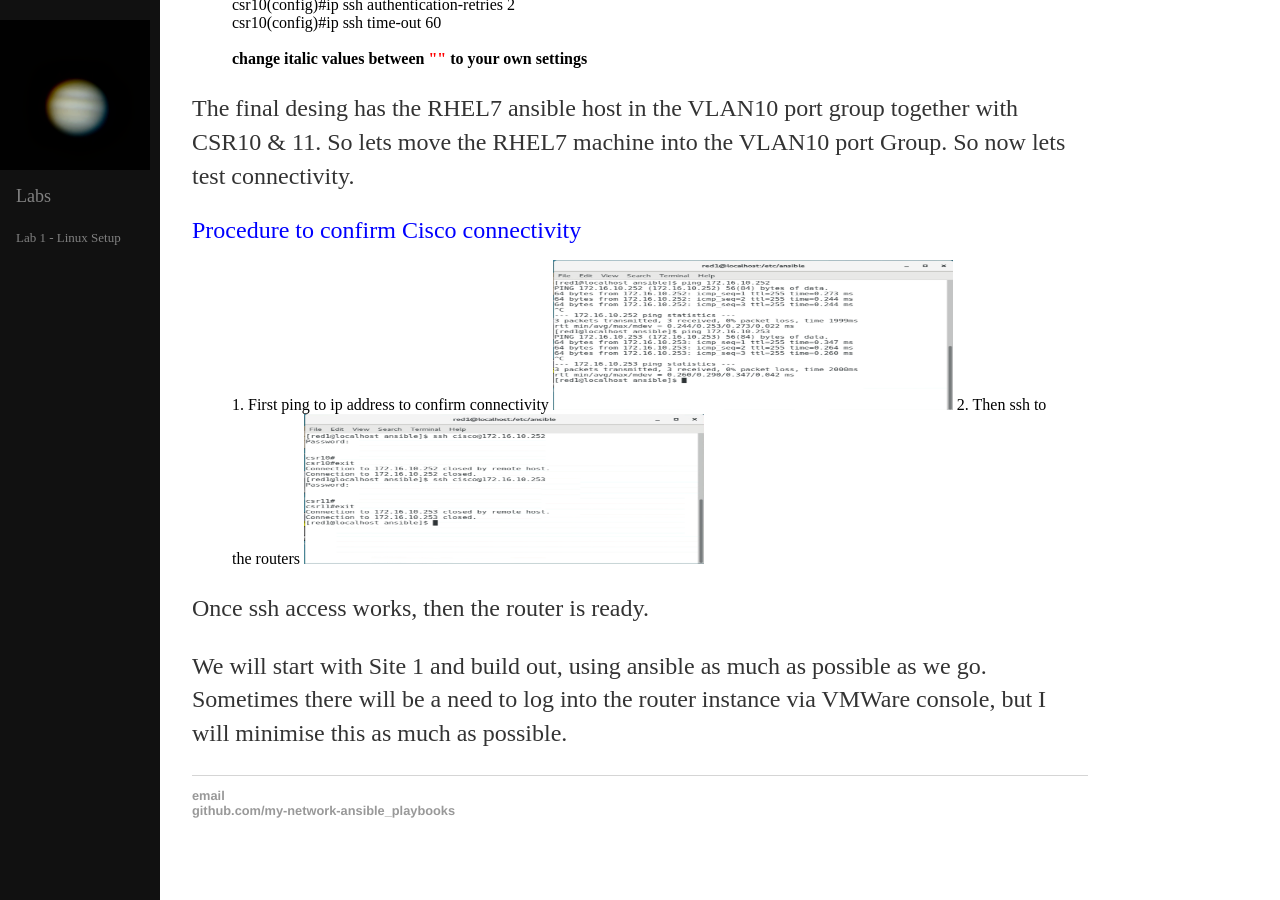
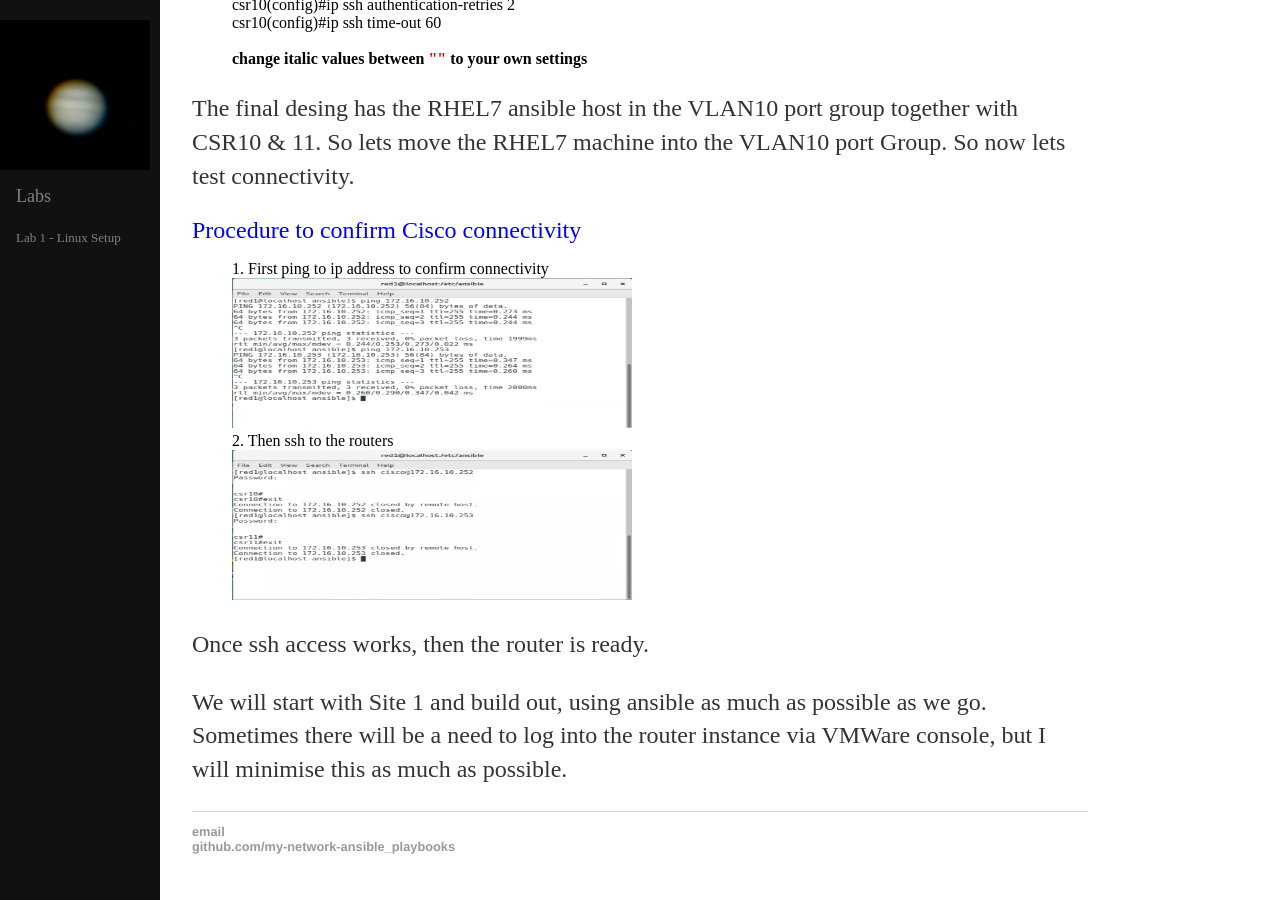
Before and after one commit to craigeowen/craigeowen.github.io, a Jekyll site: the page built from _posts/2018-04-20-Cisco-Router-Setup.md, in a window 1280 px wide and 900 px high, scrolled down 1512 px. Built offline with Jekyll 4.4.1, drawn with Linux system fonts in a browser that asks for light colours; our own code applies the rules of GitHub Pages for plain Markdown files.

Commit message:
Update 2018-04-20-Cisco-Router-Setup.md

```diff
--- a/_posts/2018-04-20-Cisco-Router-Setup.md
+++ b/_posts/2018-04-20-Cisco-Router-Setup.md
@@ -54,9 +54,10 @@ The final desing has the RHEL7 ansible host in the VLAN10 port group together wi
 <br>
 <font size="5" color="blue">Procedure to confirm Cisco connectivity</font>
 <blockquote>
-1. First ping to ip address to confirm connectivity
+1. First ping to ip address to confirm connectivity<br>
 <img src="/assets/lab2-ping.PNG" alt="Router Ping" style="width:400px;height:150px;">
-2. Then ssh to the routers
+<br>
+2. Then ssh to the routers<br>
 <img src="/assets/lab2-ssh.PNG" alt="Router SSH" style="width:400px;height:150px;">
 </blockquote>
 Once ssh access works, then the router is ready.
```
